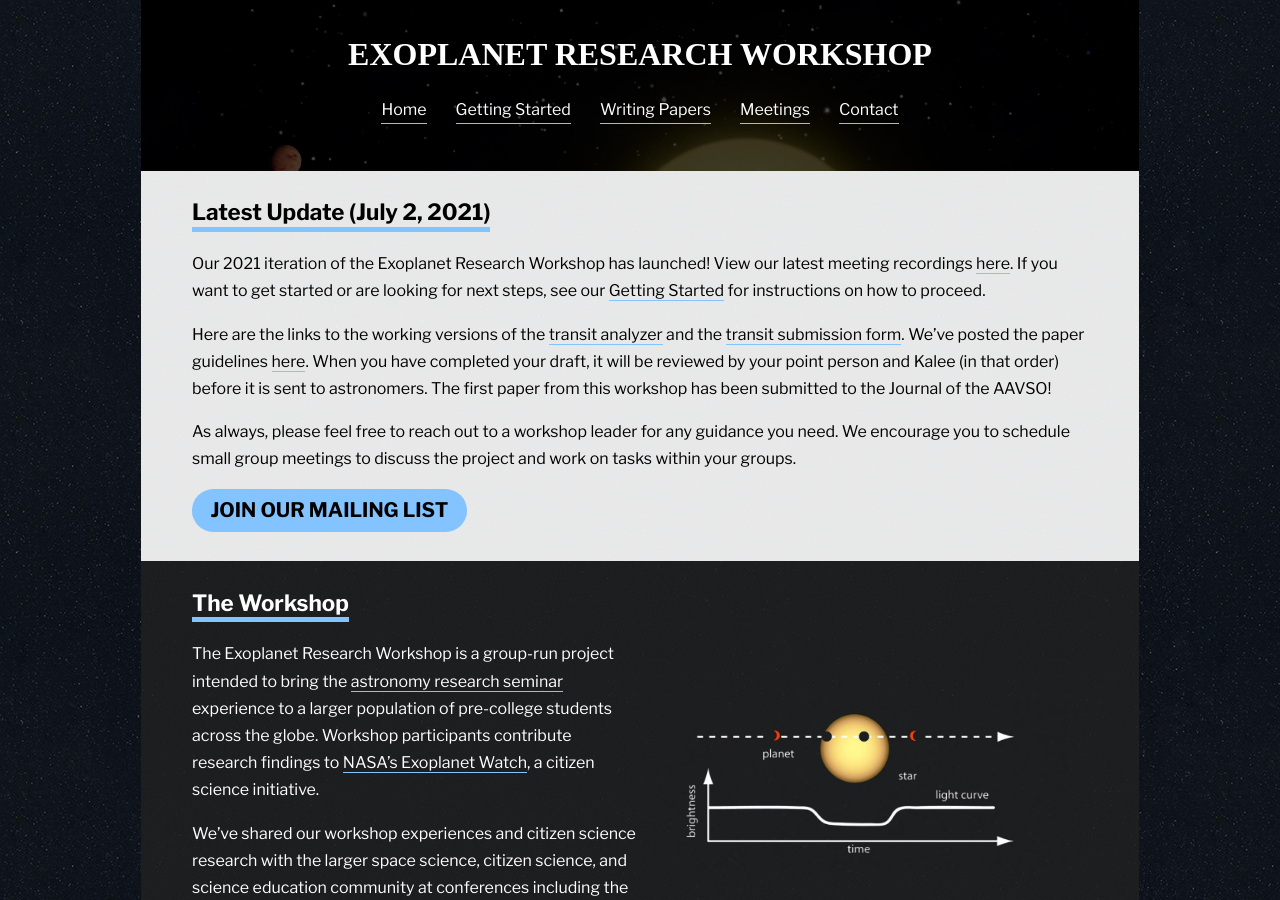
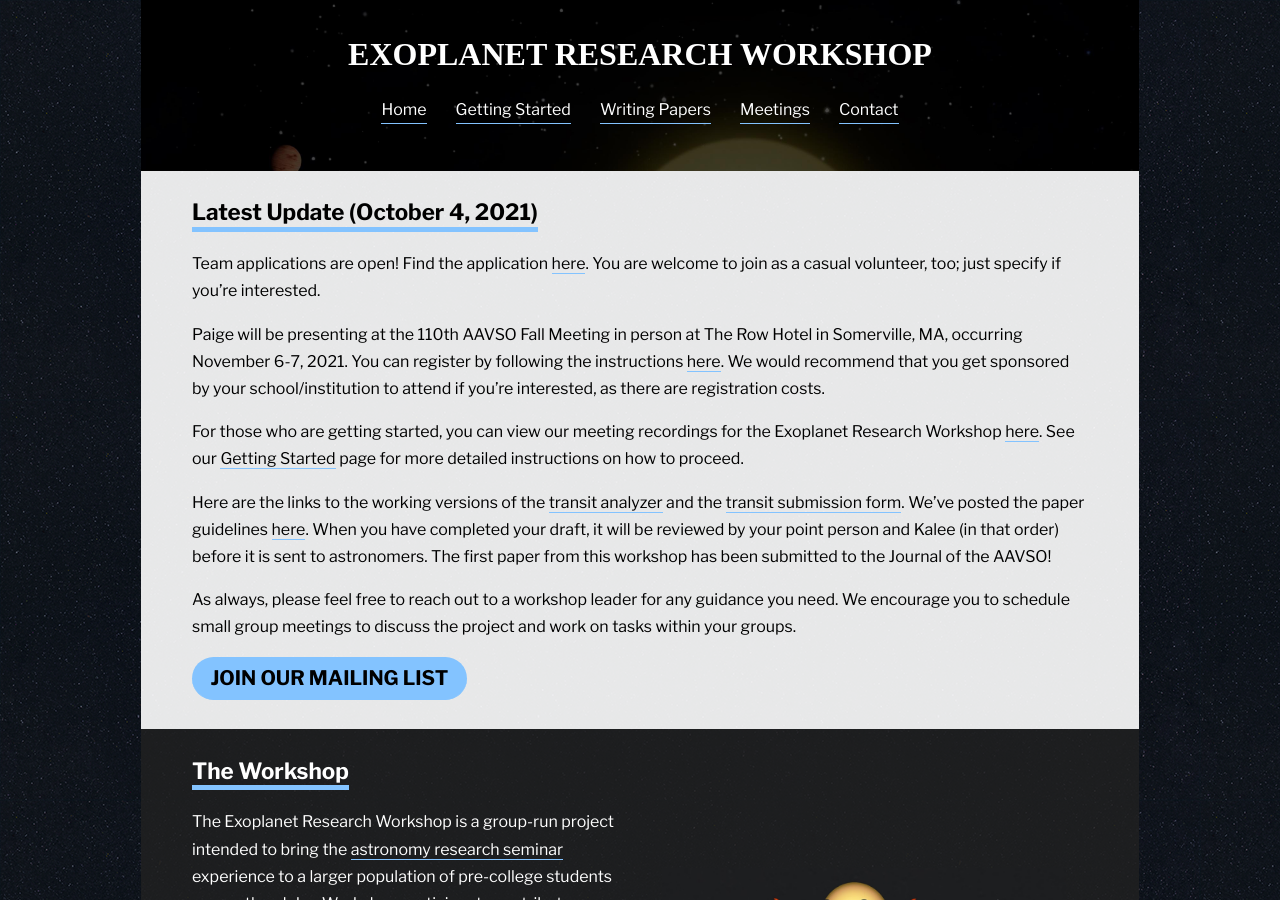
Before and after one commit to paigeyeung/exoplanetresearchworkshop, a Jekyll site: the page built from index.md, in a window 1280 px wide and 900 px high. Built offline with Jekyll 4.4.1, drawn with Linux system fonts in a browser that asks for light colours; some web fonts are replaced.

Commit message:
Update announcement

```diff
--- a/index.md
+++ b/index.md
@@ -5,9 +5,13 @@ title: Home
 
 <div class="page-display-light" markdown="1">
 
-## Latest Update (July 2, 2021)
+## Latest Update (October 4, 2021)
 
-Our 2021 iteration of the Exoplanet Research Workshop has launched! View our latest meeting recordings [here](/meetings/). If you want to get started or are looking for next steps, see our [Getting Started](/getting-started/) for instructions on how to proceed.
+Team applications are open! Find the application [here](https://forms.gle/y5aV4qgNoLksj8so8){:target="_blank"}. You are welcome to join as a casual volunteer, too; just specify if you're interested.
+
+Paige will be presenting at the 110th AAVSO Fall Meeting in person at The Row Hotel in Somerville, MA,  occurring November 6-7, 2021. You can register by following the instructions [here](https://www.aavso.org/110-annual-meeting){:target="_blank"}. We would recommend that you get sponsored by your school/institution to attend if you're interested, as there are registration costs.
+
+For those who are getting started, you can view our meeting recordings for the Exoplanet Research Workshop [here](/meetings/). See our [Getting Started](/getting-started/) page for more detailed instructions on how to proceed.
 
 Here are the links to the working versions of the [transit analyzer](http://exoplanetresearch.netlify.app/transitanalyzer){:target="_blank"} and the [transit submission form](http://exoplanetresearch.netlify.app/transitsubmission){:target="_blank"}. We've posted the paper guidelines [here](/papers/). When you have completed your draft, it will be reviewed by your point person and Kalee (in that order) before it is sent to astronomers. The first paper from this workshop has been submitted to the Journal of the AAVSO!
 
```
